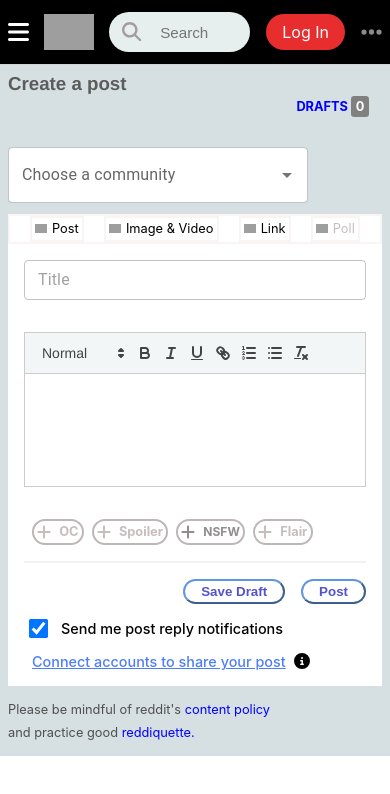
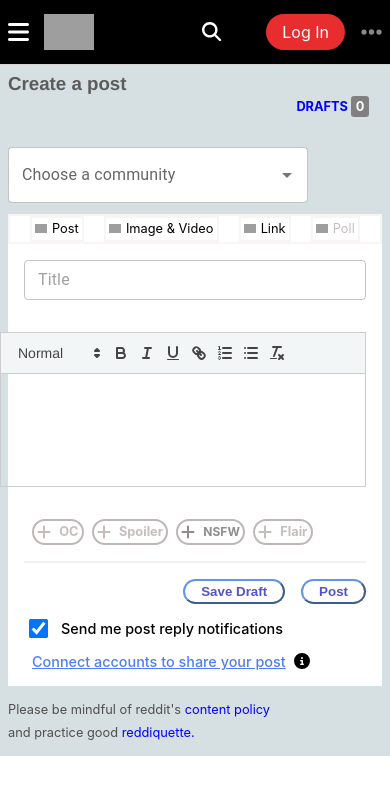
Before and after one commit to devsharma2208/Reddit-React-Clone---React-Project-2---m2j8eo3lwprp, a React (Create React App) app: page /submit in a window 390 px wide. Shown: the top 794 px of the page. Built offline with nearby package versions, Linux system fonts and the light colour scheme; grey boxes are pictures that could not be loaded.

Commit message:
some change

```diff
--- a/src/components/Comments/Comments.css
+++ b/src/components/Comments/Comments.css
@@ -284,17 +284,28 @@
 @media only screen and (max-width: 480px) {
   .comm-container {
     height: auto;
-    font-size: 0.7rem;
+    font-size: 0.8rem !important;
   }
   .nav-bar {
     margin: 0 2rem;
     padding: 0;
   }
+  .input-search {
+    display: none;
+  }
+
   .uoiipo {
     width: 92.3%;
   }
   .con-bell-icon {
-    width: 45%;
+    margin-top: -1rem;
+  }
+  .bell-icon {
+    padding-top: 1.5rem;
+    font-size: 1rem;
+  }
+  .react-quill-data {
+    margin-left: -1.5rem;
   }
   .main-content-comm {
     padding: 0;
@@ -318,4 +329,7 @@
       font-size: 0.6rem;
     }
   }
+  .comments-formate-container {
+    margin: 0 0 0 -1rem;
+  }
 }
--- a/src/components/Header/Header.jsx
+++ b/src/components/Header/Header.jsx
@@ -68,7 +68,7 @@
       </div>
       <div className="search-container">
         <FontAwesomeIcon
-          className="search-icon"
+          className="search-icon injminmui"
           icon={faMagnifyingGlass}
           style={{
             fontSize: "1.2rem",
--- a/src/styles/App.css
+++ b/src/styles/App.css
@@ -187,6 +187,7 @@
 .opiuoiu {
   cursor: not-allowed !important;
 }
+
 .homw-all-content {
   list-style: none;
   padding: 1rem;
@@ -290,8 +291,8 @@
 /* Phone */
 @media only screen and (max-width: 480px) {
   .search-container {
-    margin-left: -2rem;
-    margin-right: 0;
+    /* margin-left: -2rem; */
+    margin-right: -2rem;
   }
   .header-container {
     background-color: #000;
@@ -306,6 +307,12 @@
   }
   .hemb-icon {
     color: #fff;
+  }
+  .search-container {
+    background-color: black;
+  }
+  .injminmui {
+    color: white !important;
   }
   .login {
     > h4 {
```
